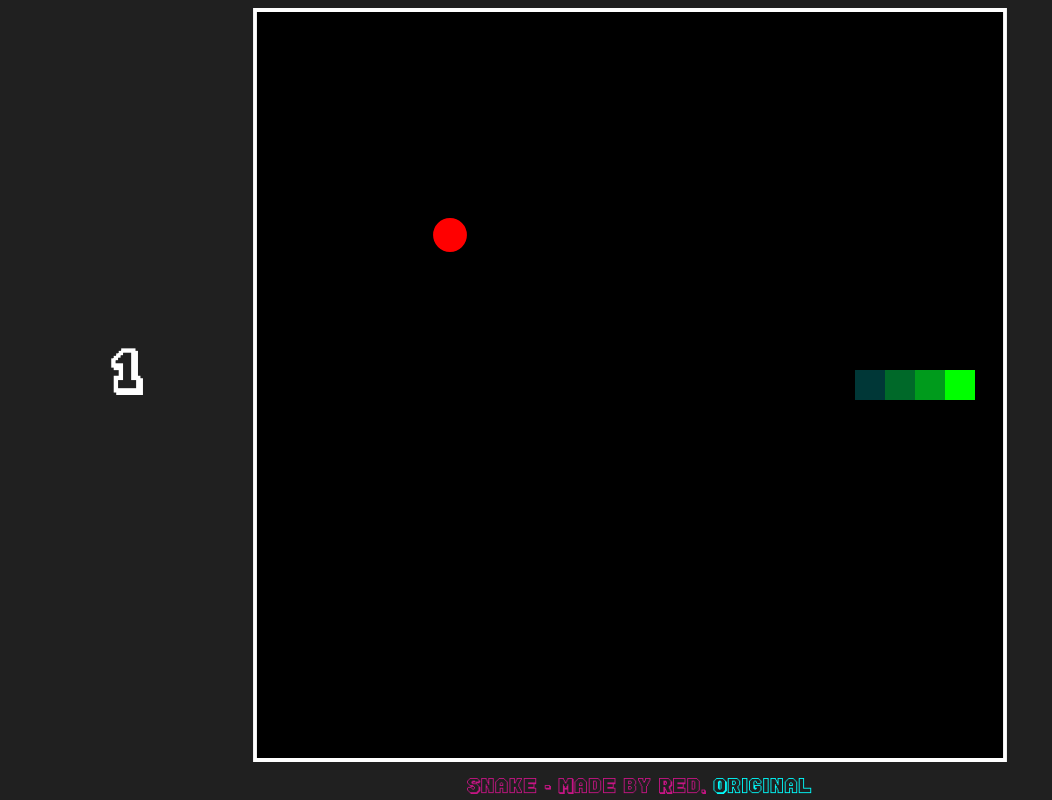
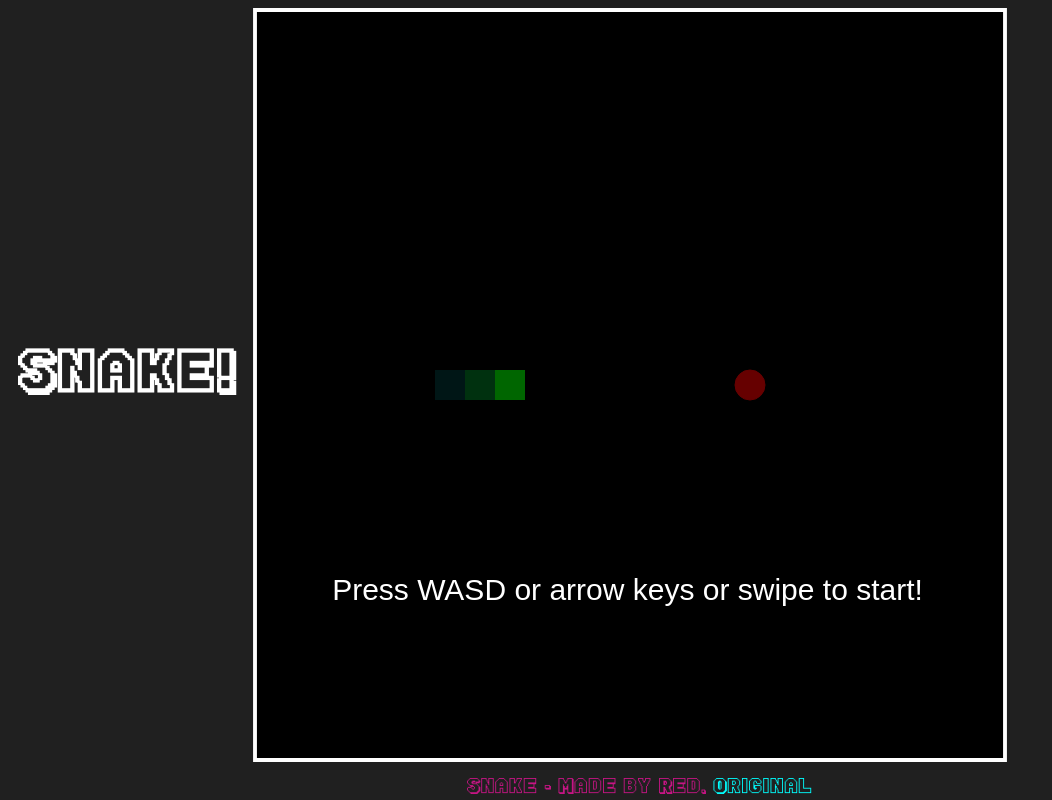
Before and after one commit to JustRedTTG/easy-snake, a plain HTML site: page html-javascript/index.html in a window 1280 px wide. Shown: the whole page, without its empty margins (0-1052 px from the left). Drawn offline with nearby package versions, Linux system fonts and the light colour scheme.

Commit message:
make pages

```diff
--- a/html-javascript/snake.html
+++ b/html-javascript/index.html
@@ -6,13 +6,16 @@
   </head>
   <body style="padding: 0px; margin: 0px; background-color: #202020;">
     <canvas id="canvas" width="1000" height="1000" style="padding: 0px; margin: 0px;"></canvas>
-    <h1 id="score_text" class="text">SCORE</h1>
+    <h1 id="score_text" class="text">Hi!</h1>
     <h1 id="game_over_text" class="text" style="color: red;">Game Over</h1>
+    <p id="information" class="text" style="font-family: sans-serif!important;">Press WASD or arrow keys or swipe to start!</p>
+    <p id="reset_information" class="text" style="font-family: sans-serif!important;display: none!important">Press space or tap to reset!</p>
     <p id="footer" style="padding: 0px; margin: 0px; font-size: 3mm; color: #c71585; text-align: center; font-family: 'retro';">Snake - Made by Red. <a style="color: aqua; text-decoration: none;" target = "_blank" href="https://github.com/JustRedTTG/easy-snake">Original</a></p>
   </body>
 
   <script src="https://ajax.googleapis.com/ajax/libs/jquery/3.6.0/jquery.min.js"></script>
   <script src="snake.js" type="text/javascript"></script>
+  <script src="snake_extras.js" type="text/javascript"></script>
   <style>
     @font-face {
       font-family: 'retro';
--- /dev/null
+++ b/html-javascript/snake_extras.js
@@ -0,0 +1,127 @@
+var paused = false;
+var await_interval;
+var pause_interval;
+var alpha = .6;
+var hi_inverval;
+var did_snakey = false;
+var snakey_i = 0;
+var snakey_text = "Snake!";
+var information;
+var reset_information;
+var game_over_tap_time;
+
+auto_start = false;
+enable_game_reset = false;
+document.addEventListener('snakestart', function(event) { clearInterval(hi_inverval); console.log("Thanks for opening the sources or console, hack away! All the code is open source!") })
+document.addEventListener('snakeend', function(event) {do_information_screen(); reset_information.style.display = "none"; game_over_time = +new Date;})
+document.addEventListener('gameover', function(event) {reset_information.style.display = ""; calculate_information_position();})
+
+document.addEventListener('drawboard', function(event) {shadow();})
+
+document.addEventListener('touch_game_reset', function(event) {
+  reset_game();
+})
+
+document.addEventListener('resize', function(event) {if (information == null){return}calculate_information_position();})
+
+document.addEventListener('keydown', function(event) {
+  if (event.keyCode != 32) {return;}
+  if (!snake_started) {
+    //start_game();
+    return;
+  }
+  if (paused) {
+    game_over = false;
+    paused = false;
+    game_over_text.innerHTML = "Game over";
+    game_over_text.style.color = "red";
+    game_over_text.style.display = "none";
+  }
+  else if (game_over){
+    var time = +new Date;
+    if (time - game_over_time < 1000) {return;}
+    alpha = 0;
+    reset_game();
+  } else if (!paused) {
+    paused = true;
+    game_over = true;
+    game_over_text.innerHTML = "Paused";
+    game_over_text.style.color = "white";
+    pause_interval = setInterval(pause_shadow, 1);
+  }
+})
+
+$(document).ready(function() {
+  information = document.getElementById("information");
+  reset_information = document.getElementById("reset_information");
+  do_information_screen()
+});
+
+function do_information_screen() {
+  alpha = .6;
+  information.style.display = "";
+  calculate_information_position();
+  await_interval = setInterval(information_screen, 1);
+  if (!did_snakey) {
+    hi_inverval = setInterval(snakey_hi, 500);
+  }
+}
+
+function information_screen() {
+  if (snake_started) {
+    alpha = alpha - .005;
+  }
+  if (alpha <= 0) {
+    clearInterval(await_interval);
+    information.style.display = "none";
+  }
+}
+
+function pause_shadow() {
+  if (!paused) {
+    alpha = alpha - .005;
+  } else if (alpha < .5) {alpha = alpha + .005;}
+  if (alpha <= 0) {
+    clearInterval(pause_interval);
+  }
+}
+
+function shadow () {
+  if (alpha < 0) {alpha = 0;}
+  if (game_over && alpha < .5) {alpha = alpha + .05;}
+  board_context.fillStyle = "rgba(0, 0, 0, "+String(alpha)+")";
+  board_context.fillRect(offset_x, offset_y, board_size * board_pixel_size, board_size * board_pixel_size);
+}
+
+function snakey_hi() {
+  if (snake_started){clearInterval(snakey_hi);}
+  score_text.innerHTML = score_text.innerHTML.slice(0, -1);
+  if (score_text.innerHTML == "") {
+    clearInterval(hi_inverval);
+    snakey_i = 0;
+    hi_inverval = setInterval(snakey_snake, 150);
+  }
+}
+
+function snakey_snake() {
+  if (snake_started){clearInterval(hi_inverval);}
+  score_text.innerHTML = score_text.innerHTML + snakey_text[snakey_i];
+  snakey_i += 1
+  if (snakey_i >= snakey_text.length) {clearInterval(hi_inverval);}
+}
+
+function calculate_information_position() {
+  information.style.top = String(offset_y + board_size * board_pixel_size * .75)+"px";
+  information.style.left = String(offset_x)+"px";
+  information.style.right = String(w - (offset_x + board_size * board_pixel_size) + 5)+"px";
+  reset_information.style.top = String(offset_y + board_size * board_pixel_size * .75)+"px";
+  reset_information.style.left = String(offset_x)+"px";
+  reset_information.style.right = String(w - (offset_x + board_size * board_pixel_size) + 5)+"px";
+  if (w > h) {
+    var information_fontSize = String((board_size * board_pixel_size)/25)+"px";
+  } else {
+    var information_fontSize = String(w/25)+"px";
+  }
+  information.style.fontSize = information_fontSize;
+  reset_information.style.fontSize = information_fontSize;
+}
```
